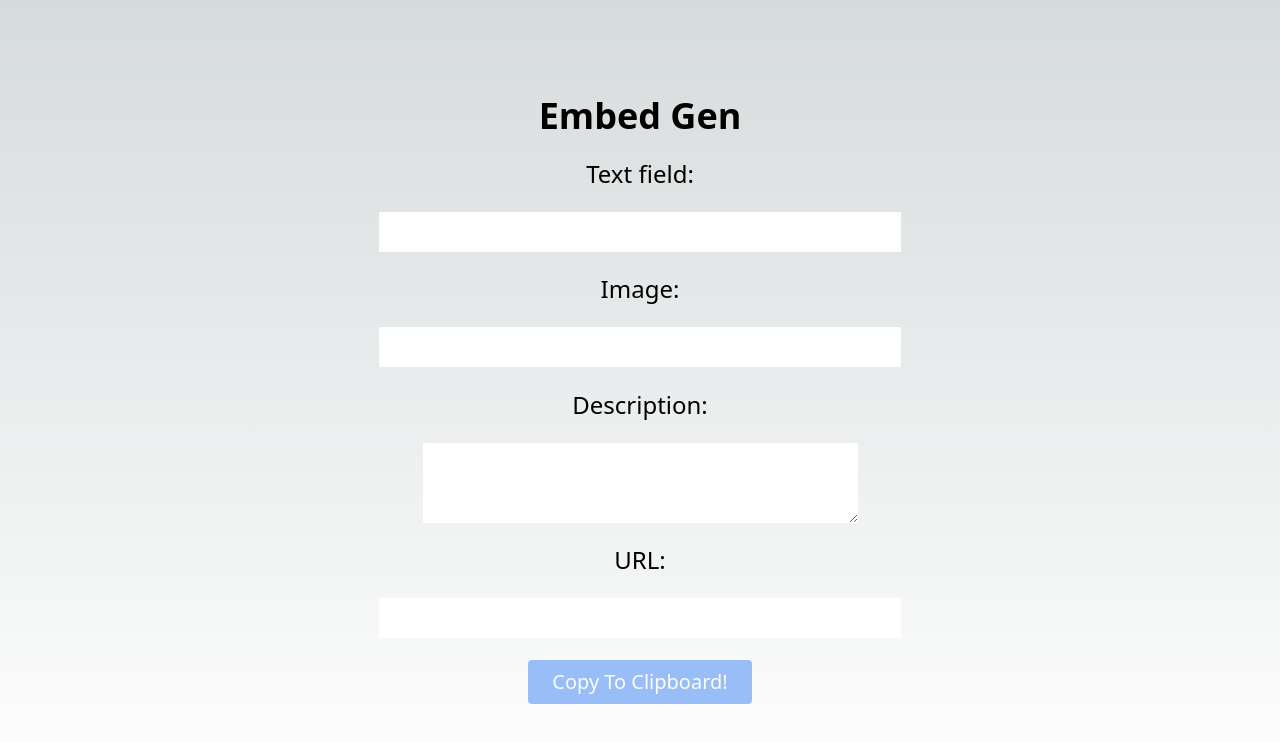
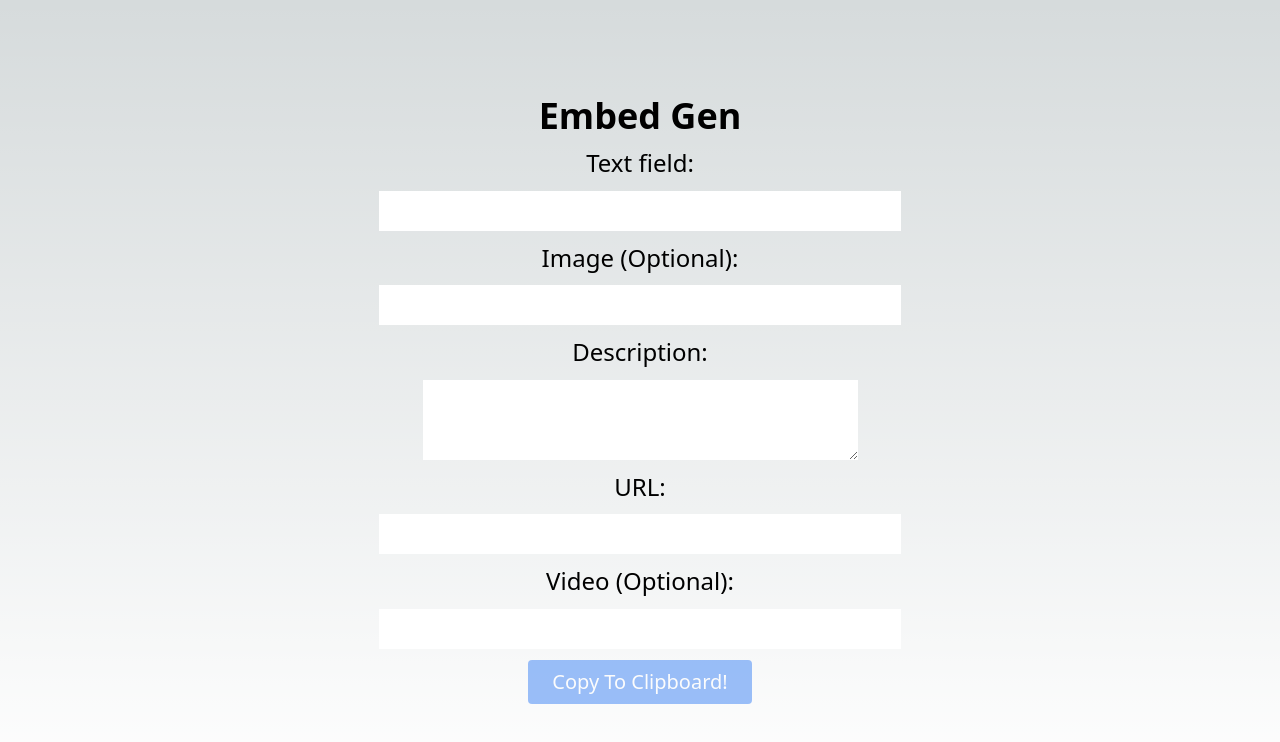
Before and after one commit to junepark678/embed-generator, a Next.js app: page / in a window 1280 px wide. Shown: the top 742 px of the page. Built offline with nearby package versions, Linux system fonts and the light colour scheme.

Commit message:
add video support

```diff
--- a/src/pages/embeds/[embedid].js
+++ b/src/pages/embeds/[embedid].js
@@ -45,6 +45,7 @@ export default function Embed({decodedString}) {
 			<meta property="og:description" content={decodedString1.get('description')}/>
 			<meta property="og:image" content={decodedString1.get('image')}/>
 			<meta property="og:url" content={decodedString1.get('url')}/>
+			<meta property="og:video" content={decodedString1.get('video')}/>
 		</Head>
 		</>
 	)
--- a/src/pages/index.js
+++ b/src/pages/index.js
@@ -56,6 +56,8 @@ export default function Home() {
 	let [encodedURL, setEncodedURL] = useState('')//encodeURIComponent(`${window.location.protocol}//${window.location.host}/embeds/${text}?image=${image}&description=${description}&url=${url}`))
 const [baseUrl1, setBaseUrl] = useState('');
 
+const [video, setVideo] = useState('')
+
 const [isDisabled, setIsDisabled] = useState(true);
 
   useEffect(() => {
@@ -64,7 +66,7 @@ const [isDisabled, setIsDisabled] = useState(true);
 
 useEffect(() => {
   if (text && description && url) {
-    setEncodedURL(`${baseUrl1}/embeds/${btoa(`?text=${text}&image=${image}&description=${description}&url=${url}`)}`);
+    setEncodedURL(`${baseUrl1}/embeds/${btoa(`?text=${text}&image=${image}&description=${description}&url=${url}&video=${video}`)}`);
     setIsDisabled(false);
   } else {
     setIsDisabled(true);
@@ -103,18 +105,24 @@ setEncodedURL(`${window.location.protocol}//${window.location.host}/embeds/${bto
   navigator.clipboard.writeText(encodedURL);
 }
 
+function handleVideo(event) {
+ setVideo(event.target.value);
+}
+
 
 	return (
     		<main className="flex min-h-screen flex-col items-center justify-between p-24">
 			<h1 className="text-4xl font-bold">Embed Gen</h1>
 			<p className="text-2xl">Text field:</p>
 			<input type="text" className="text-4xl text-black" onChange={handleTextChange}/>
-			<p className="text-2xl">Image:</p>
+			<p className="text-2xl">Image (Optional):</p>
 			<input type="text" className="text-4xl text-black" onChange={handleImageChange}/>
 			<p className="text-2xl">Description:</p>
 			<textarea type="text" className="text-4xl text-black" onChange={handleDescriptionChange}/>
 			<p className="text-2xl">URL:</p>
 			<input type="text" className="text-4xl text-black" onChange={handleUrlChange}/>
+			<p className="text-2xl">Video (Optional):</p>
+			<input type="text" className="text-4xl text-black" onChange={handleVideo}/>
 			<button className="text-xl bg-blue-500 text-white px-6 py-2 rounded disabled:opacity-50" onClick={handleCopy} disabled={isDisabled}>Copy To Clipboard!</button>
 		</main>
 
```
